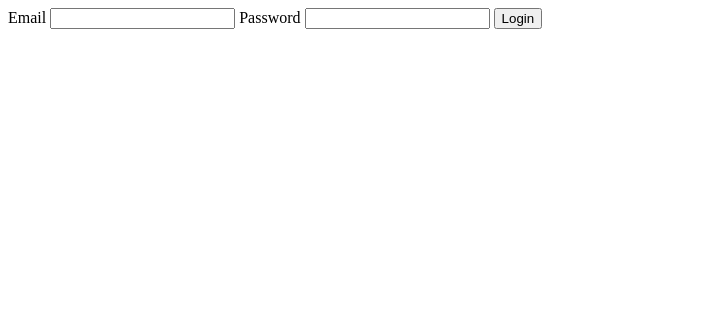
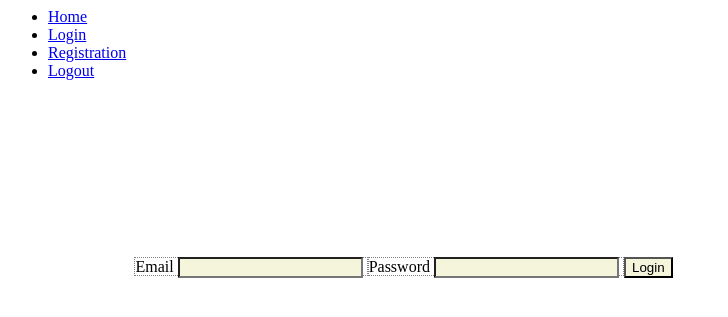
Before and after one commit to JMortonTan/IT202450, a PHP site: page /public_html/Sessions/login.php in a window 1280 px wide. Shown: the top 317 px of the page, without its empty margins (0-728 px from the left). Run offline with PHP 8.4, Linux system fonts and the light colour scheme; data that the repository does not hold is empty.

Commit message:
First CSS try

```diff
--- /dev/null
+++ b/public_html/Sessions/header.php
@@ -0,0 +1,16 @@
+<head>
+    <link rel="stylesheet" type="text/css" href="style.css"
+
+</head>
+<nav>
+    <ul>
+        <li><a href="home.php">Home</a></li>
+        <li><a href="login.php">Login</a></li>
+        <li><a href="register.php">Registration</a></li>
+        <li><a href="logout.php">Logout</a></li>
+    </ul>
+</nav>
+<?php
+    require("config.php");
+    session_start();
+?>
--- a/public_html/Sessions/index.php
+++ b/public_html/Sessions/index.php
@@ -1 +1,5 @@
+<?php
+    include("header.php")
+?>
+
 <?php echo "test";?>
--- a/public_html/Sessions/login.php
+++ b/public_html/Sessions/login.php
@@ -1,3 +1,7 @@
+<?php
+include("header.php")
+?>
+
 <form method="POST">
     <label for="email">Email
     <input type="email" name="email"/>
@@ -19,7 +23,7 @@ if(isset($_POST["login"])){
     if(isset($_POST["password"]) && isset($_POST["email"])){
         $password = $_POST["password"];
         $email = $_POST["email"];
-        require("config.php");
+        //require("config.php");
         $connection_string = "mysql:host=$dbhost;dbname=$dbdatabase;charset=utf8mb4";
         try{
             $db = new PDO($connection_string, $dbuser, $dbpass);
@@ -44,7 +48,7 @@ if(isset($_POST["login"])){
                             "last_name"=>$result["last_name"]
                         );
                         echo var_export($_SESSION, true);
-                        echo "<a href='home.php'>Go to home page</a>";
+                        header("Location: home.php");
                     }
                     else{
                         echo "<div>Invalid password!</div>";
--- a/public_html/Sessions/logout.php
+++ b/public_html/Sessions/logout.php
@@ -1,5 +1,9 @@
 <?php
-session_start();
+include("header.php")
+?>
+
+<?php
+//session_start();
 session_unset();
 session_destroy();
 echo "You have been logged out";
--- a/public_html/Sessions/register.php
+++ b/public_html/Sessions/register.php
@@ -1,3 +1,7 @@
+<?php
+include("header.php");
+?>
+
 <form method="POST">
     <label for="email">Email
     <input type="email" name="email"/>
@@ -24,7 +28,7 @@ if(isset($_POST["register"])){
         $email = $_POST["email"];
         if($password == $cpassword){
             //echo "<div>Passwords Match</div>";
-            require("config.php");
+            //require("config.php");
             $connection_string = "mysql:host=$dbhost;dbname=$dbdatabase;charset=utf8mb4";
             try{
                 $db = new PDO($connection_string, $dbuser, $dbpass);
--- /dev/null
+++ b/public_html/Sessions/style.css
@@ -0,0 +1,15 @@
+input {
+    background-color: beige;
+}
+
+label {
+    border: 1px dotted grey;
+}
+
+form {
+    width: 80%;
+    margin-left: auto;
+    margin-right: auto;
+    margin-top: 14%;
+
+}
```
Also changed, not shown: public_html/Sessions/home.php (+3 -4 lines).
